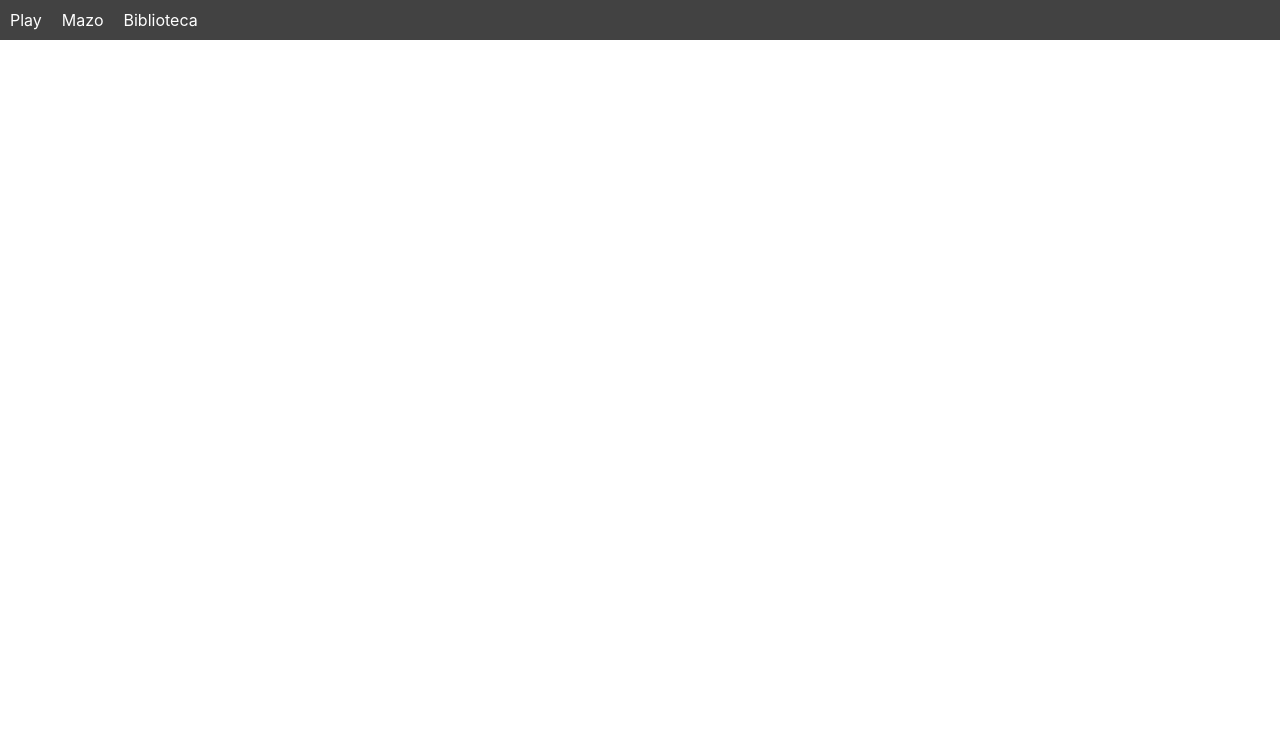
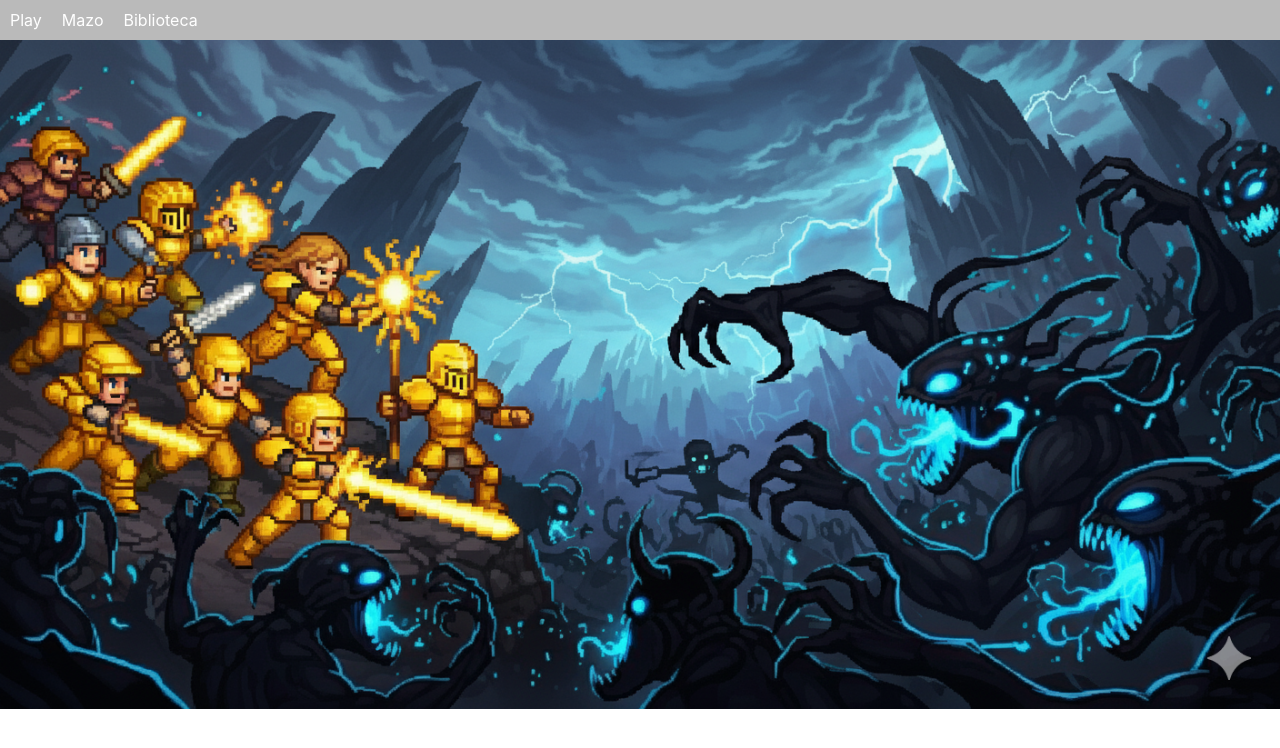
Before and after one commit to isaacIRV/realms-in-discord-FULLSTACK, a React (Create React App) app: page / in a window 1280 px wide. Shown: the top 748 px of the page. Built offline with nearby package versions, Linux system fonts and the light colour scheme.

Commit message:
actualizacion de home

```diff
--- a/src/components/Navbar_style.css
+++ b/src/components/Navbar_style.css
@@ -1,5 +1,5 @@
 .navbar {
-  background: rgba(34, 34, 34, 0.85);
+  background: rgba(34, 34, 34, 0.308);
   padding: 10px;
 }
 .navbar-list {
@@ -15,5 +15,5 @@
   transition: color 0.2s;
 }
 .navbar-item:hover {
-  color: #00bfff;
+  color: #f5de0d;
 }
--- a/src/components/home.jsx
+++ b/src/components/home.jsx
@@ -1,11 +1,13 @@
 import React from 'react';
 import Navbar from './Navbar_home';
-
+import background from '../background/home_background.png';
 const Home = () => {
   return (
+
     <div>
+
       <Navbar />
-      <p></p>
+       <img src={background} alt="Background" style={{ width: '100%', height: 'auto' }} />
     </div>
   );
 };
--- /dev/null
+++ b/src/components/home_style.css
@@ -0,0 +1,9 @@
+body {
+  margin: 0;
+  height: 100%;
+  background-image: url('../background/home_background.png');
+  background-size: cover;
+  background-position: center;
+  background-repeat: no-repeat;
+  background-attachment: fixed;
+}
```
Also changed, not shown: src/background/home_background.png (added), src/background/wallpaper_reals_in_discord.png (added).
